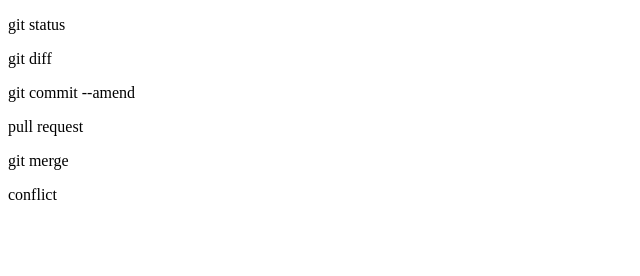
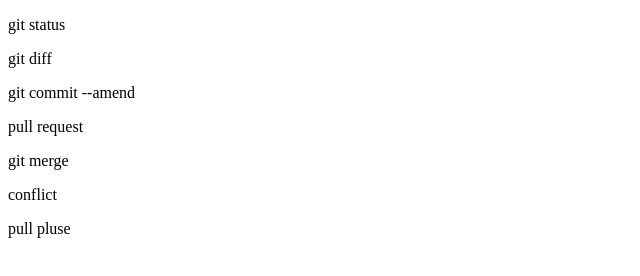
Before and after one commit to Hrs-Git/test, a plain HTML site: page index.html in a window 1280 px wide. Shown: the full height of the page, 0-640 px from the left. Drawn offline with Linux system fonts and the light colour scheme.

Commit message:
pull pluse

```diff
--- a/index.html
+++ b/index.html
@@ -13,5 +13,6 @@
     <p>pull request</p>
     <p>git merge</p>
     <p>conflict</p>
+    <p>pull pluse</p>
   </body>
 </html>
```
